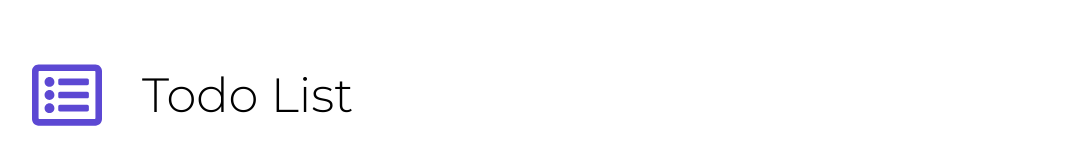
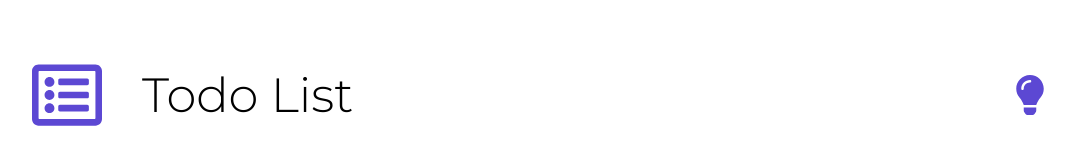
Before and after one commit to em-majowska/todo-list-react-2026, a React (Vite) app: page / in a window 1280 px wide. Shown: the top 165 px of the page, without its empty margins (96-1171 px from the left). Built offline with nearby package versions, Linux system fonts and the light colour scheme.

Commit message:
Add dark mode

```diff
--- a/src/App.jsx
+++ b/src/App.jsx
@@ -9,10 +9,16 @@ import { FaLightbulb, FaRegLightbulb } from "react-icons/fa";
 function App() {
   const [task, setTask] = useState("haha");
   const [list, setList] = useState([]);
+  const [darkMode, setDarkMode] = useState(false);
 
   return (
     <>
-      <Header text="Todo List" />
+      <div className={darkMode && "dark"}>
+        <Header
+          text="Todo List"
+          btnIcon={darkMode ? <FaRegLightbulb /> : <FaLightbulb />}
+          onClick={() => setDarkMode(!darkMode)}
+        />
         <main className="container">
           {/* not done tasks */}
           {list.length > 0 && (
@@ -39,7 +45,6 @@ function App() {
             onSubmit={(event) => {
               event.preventDefault();
               if (!task) return;
-
               const copy = [
                 ...list,
                 { name: task, isDone: false, id: Date.now() },
@@ -77,6 +82,7 @@ function App() {
           )}
         </main>
         <Footer />
+      </div>
     </>
   );
 }
```
Lines whose indentation alone changed are shown as unchanged.
